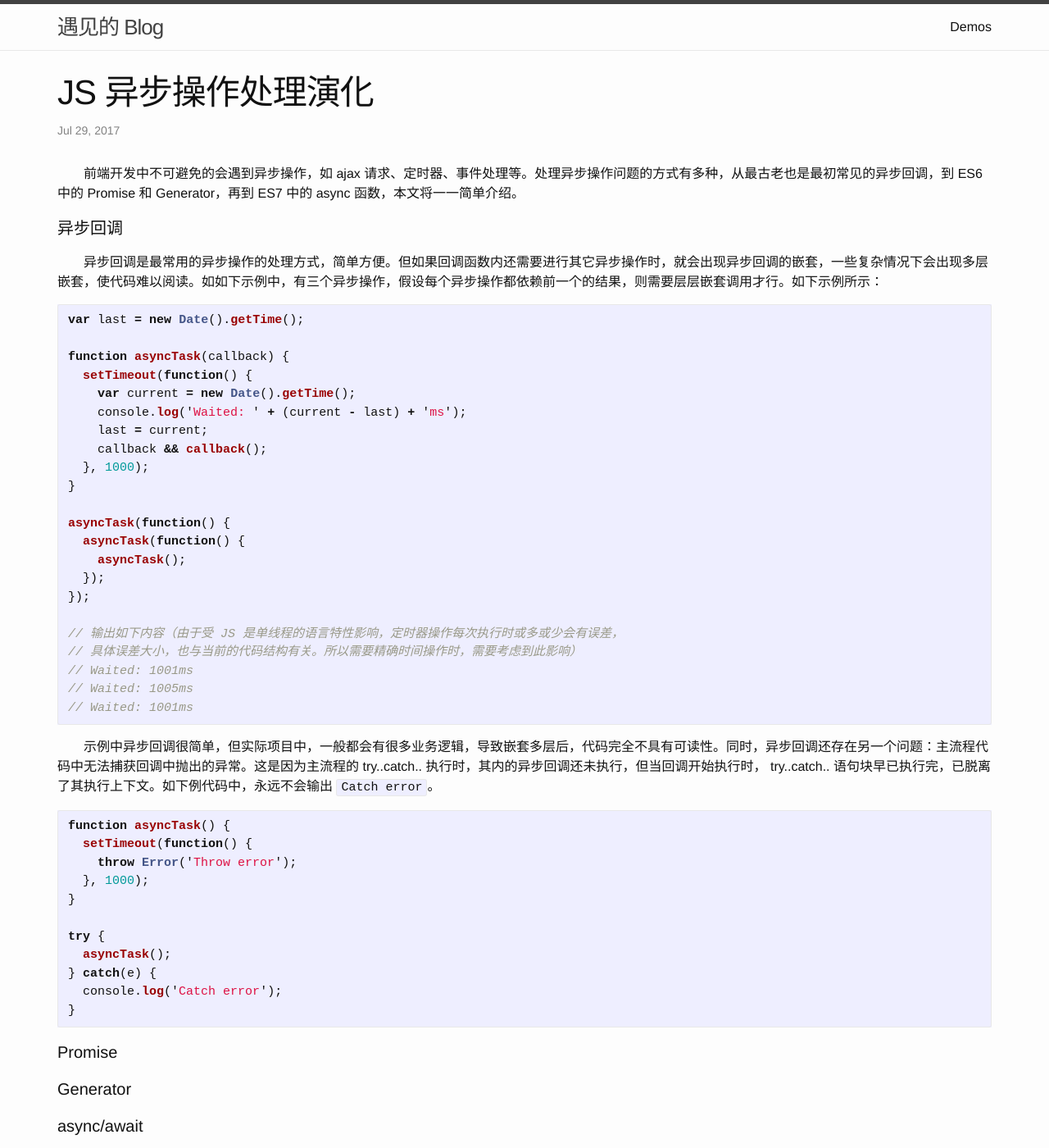
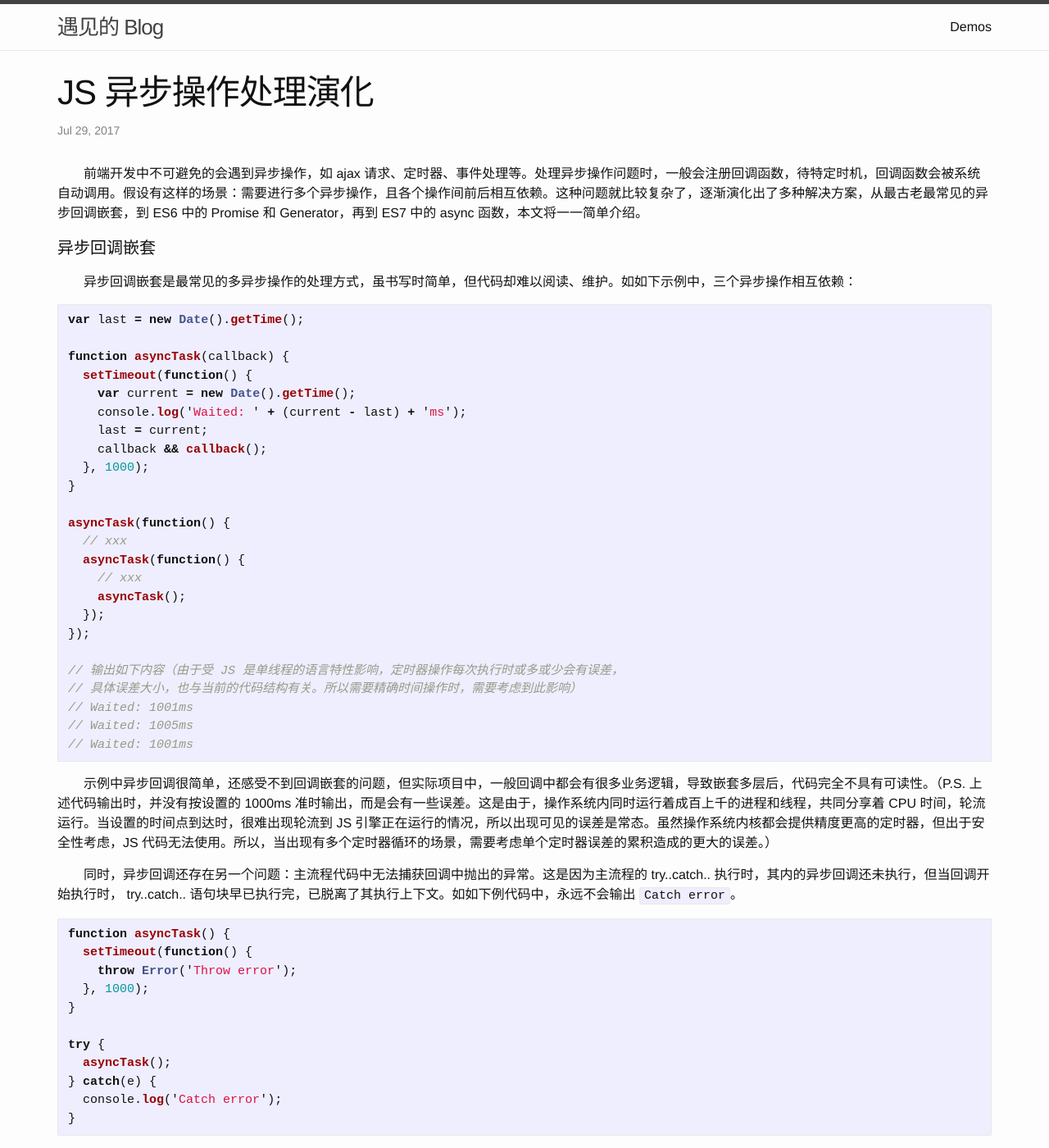
Before and after one commit to bruce-xu/bruce-xu.github.io, a Jekyll site: the page built from _posts/2017-07-30-js-async-evolve.markdown, in a window 1280 px wide and 1400 px high. Shown: the whole window at 82% size. Built offline with Jekyll 4.4.1, drawn with Linux system fonts in a browser that asks for light colours; comment, search, counter and statistics services are not loaded; some of the changed text lies outside the part shown.

Commit message:
Update 2017-07-30-js-async-evolve.markdown

````diff
--- a/_posts/2017-07-30-js-async-evolve.markdown
+++ b/_posts/2017-07-30-js-async-evolve.markdown
@@ -8,11 +8,11 @@ tags: async
 keywords: JS, Async, Evolve
 ---
 
-　　前端开发中不可避免的会遇到异步操作，如 ajax 请求、定时器、事件处理等。处理异步操作问题的方式有多种，从最古老也是最初常见的异步回调，到 ES6 中的 Promise 和 Generator，再到 ES7 中的 async 函数，本文将一一简单介绍。
+　　前端开发中不可避免的会遇到异步操作，如 ajax 请求、定时器、事件处理等。处理异步操作问题时，一般会注册回调函数，待特定时机，回调函数会被系统自动调用。假设有这样的场景：需要进行多个异步操作，且各个操作间前后相互依赖。这种问题就比较复杂了，逐渐演化出了多种解决方案，从最古老最常见的异步回调嵌套，到 ES6 中的 Promise 和 Generator，再到 ES7 中的 async 函数，本文将一一简单介绍。
 
-#### 异步回调 ####
+#### 异步回调嵌套 ####
 
-　　异步回调是最常用的异步操作的处理方式，简单方便。但如果回调函数内还需要进行其它异步操作时，就会出现异步回调的嵌套，一些复杂情况下会出现多层嵌套，使代码难以阅读。如如下示例中，有三个异步操作，假设每个异步操作都依赖前一个的结果，则需要层层嵌套调用才行。如下示例所示：
+　　异步回调嵌套是最常见的多异步操作的处理方式，虽书写时简单，但代码却难以阅读、维护。如如下示例中，三个异步操作相互依赖：
 
 ``` javascript
 var last = new Date().getTime();
@@ -27,7 +27,9 @@ function asyncTask(callback) {
 }
 
 asyncTask(function() {
+  // xxx
   asyncTask(function() {
+    // xxx
     asyncTask();
   });
 });
@@ -39,7 +41,9 @@ asyncTask(function() {
 // Waited: 1001ms
 ```
 
-　　示例中异步回调很简单，但实际项目中，一般都会有很多业务逻辑，导致嵌套多层后，代码完全不具有可读性。同时，异步回调还存在另一个问题：主流程代码中无法捕获回调中抛出的异常。这是因为主流程的 try..catch.. 执行时，其内的异步回调还未执行，但当回调开始执行时， try..catch.. 语句块早已执行完，已脱离了其执行上下文。如下例代码中，永远不会输出 `Catch error`。
+　　示例中异步回调很简单，还感受不到回调嵌套的问题，但实际项目中，一般回调中都会有很多业务逻辑，导致嵌套多层后，代码完全不具有可读性。（P.S. 上述代码输出时，并没有按设置的 1000ms 准时输出，而是会有一些误差。这是由于，操作系统内同时运行着成百上千的进程和线程，共同分享着 CPU 时间，轮流运行。当设置的时间点到达时，很难出现轮流到 JS 引擎正在运行的情况，所以出现可见的误差是常态。虽然操作系统内核都会提供精度更高的定时器，但出于安全性考虑，JS 代码无法使用。所以，当出现有多个定时器循环的场景，需要考虑单个定时器误差的累积造成的更大的误差。）
+
+　　同时，异步回调还存在另一个问题：主流程代码中无法捕获回调中抛出的异常。这是因为主流程的 try..catch.. 执行时，其内的异步回调还未执行，但当回调开始执行时， try..catch.. 语句块早已执行完，已脱离了其执行上下文。如如下例代码中，永远不会输出 `Catch error`。
 
 ``` javascript
 function asyncTask() {
@@ -55,8 +59,61 @@ try {
 }
 ```
 
+　　异常处理只能放在每个回调函数内处理，可能会造成大量的冗余代码。虽然 window.onerror 事件处理上可以捕获回调函数内抛出的异常，但这货不应该被用来做这事。
+
 #### Promise ####
+
+　　ES6 中引入的 Promise 专门用于处理异步操作。Promise 所做的，其实就是把异步处理对象和处理规则进行规范化，并提供了统一的接口。这样不同的人遵守 Promise 规范写出的代码可以很好的衔接，便于维护。简单说就是提供了封装异步操作的语法糖。上述例子采用 Promise 模式改造如下：
+
+``` javascript
+var last = new Date().getTime();
+
+function asyncTask() {
+  return new Promise(function (resolve, reject) {
+    setTimeout(function () {
+      var now = new Date().getTime();
+      console.log('Wait: ' + (now - last));
+      last = now;
+
+      resolve();
+    }, 1000);
+  });
+}
+
+function executeTasks() {
+  asyncTask()
+    .then(asyncTask)
+    .then(asyncTask)
+}
+
+executeTasks();
+
+
+```
+
+　　可以看到，当多个异步操作嵌套时，通过 Promise 封装后，调用起来会非常方便，且比回调函数看起来直观很多，`then` 方法也更有语义，阅读上述调用代码，可以很容易的知道，表达的是先调用一个异步任务，然后再调用另一个异步任务，接着再调用一个异步任务（Promise 也可以封装同步操作，将其转化为异步操作）。
+
+　　Promise 也提供了方便的异常处理，可以在每个 `then` 方法内捕获当前异步操作的异常，如果不需要关注特定任务的异常处理的话，可以在最后一次性捕获异常并统一处理（Promise 链中有未捕获的异常的话，会向后传递，直到被最后的 `catch` 方法捕获）。如下面的例子中，第二个异步操作有主动捕获异常，而第三个没有主动捕获，如果其中有抛出异常的话，会被最后的 `catch` 方法捕获。
+
+``` javascript
+asyncTask()
+  .then(asyncTask, function (e) {})
+  .then(asyncTask)
+  .catch(function (e) {})
+```
+
+　　虽然大部分最新的浏览器都已原生支持 Promise，但 PC 上的 IE 依然不支持，所以在项目中想使用 Promise 的话，还是需要引入 Promise 的 polyfill。
 
 #### Generator ####
 
+　　Promise 虽然比使用异步回调嵌套更直观且更有语义，但多个操作写在一条语句中，还是不够直观，当操作一多时，不便阅读。就像是一口气说了几件事，还不带标点符号。更直观的方式是一条语句描述一件事，转化为代码即是：
+
+``` javascript
+asyncTask1();
+asyncTask2();
+asyncTask3();
+```
+
+　　如果上述函数中分别封装了三个异步操作的话，直接这样调用肯定不行，三个异步操作会同时开始，而不是相互依赖，前一个完成后再调用后一个。可以通过 ES6 的 Generator 来完成这样的需求。Generator 本意是生成器，调用生成器函数后会返回它的迭代器对象。手动调用迭代器对象的 next 方法后，会执行生成器函数的代码，并在后续第一个 yield 表达式的位置停止，直到接着调用 next 方法，才开始继续执行生成器函数的下一个 yield 之前的代码。通过不停的调用 next 方法，渐进式的执行完生成器函数内的所有代码。生成器函数的这个特性，正好满足异步操作的依次调用的需求（虽然它的本意不是专门用于解决此问题）。通过 Generator 来改造上述的回调嵌套
+
 #### async/await ####
````
